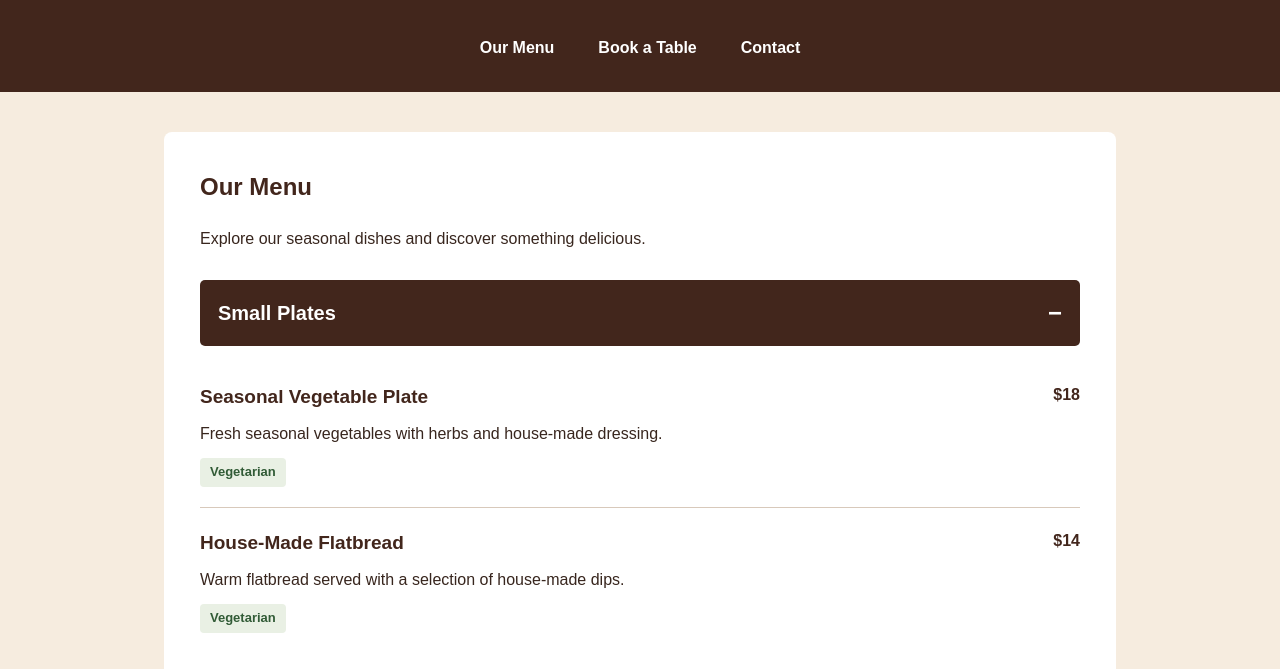
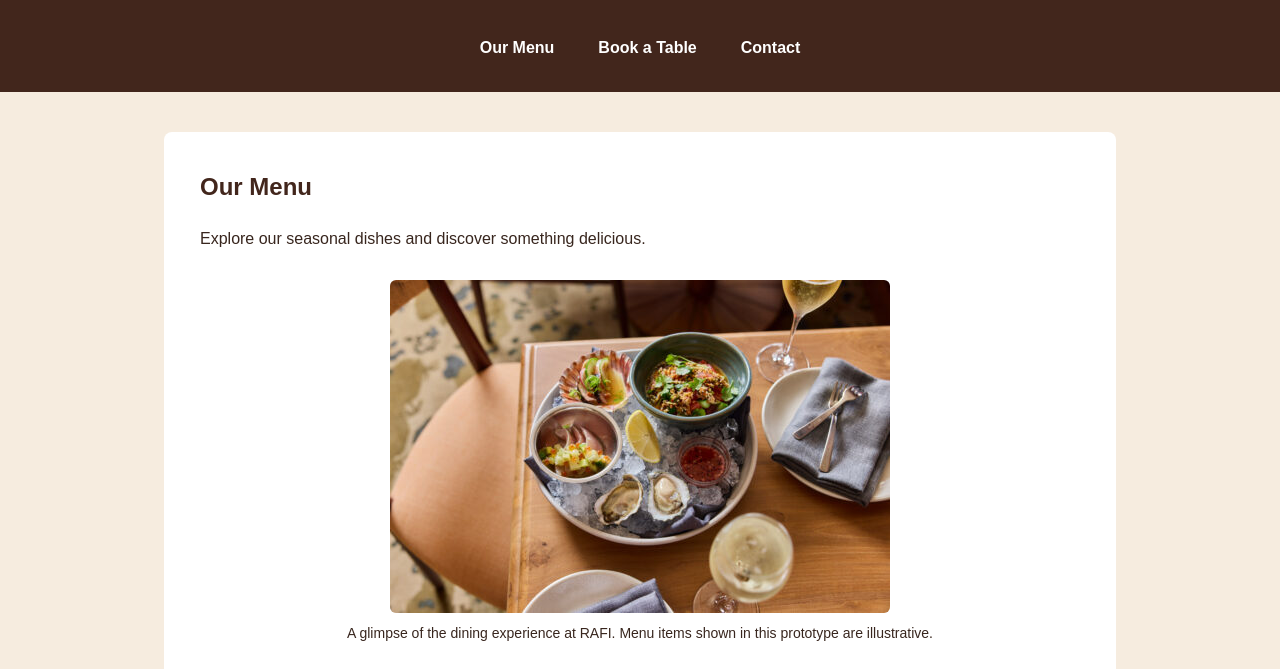
Before and after one commit to JarrahLouis/UED100-RAFI-UX-Prototype, a plain HTML site: page RAFI_Prototype/index.html in a window 1280 px wide. Shown: the part 95-764 px from the top of the page. Drawn offline with Linux system fonts and the light colour scheme.

Commit message:
Add RAFI wireframes, multimedia and final testing evidence

```diff
--- a/RAFI_Prototype/index.html
+++ b/RAFI_Prototype/index.html
@@ -89,6 +89,37 @@
       <p class="menu-intro">
         Explore our seasonal dishes and discover something delicious.
       </p>
+
+
+      <!-- ==========================================
+     MULTIMEDIA INTEGRATION - ENTRY 012
+
+     PURPOSE:
+     Introduce authentic restaurant imagery
+     without adding unnecessary page complexity.
+
+     ACCESSIBILITY:
+     The image includes descriptive alternative
+     text for visitors using screen readers.
+
+     PERFORMANCE:
+     Width and height preserve layout space.
+     Lazy loading defers off-screen image loading.
+     ========================================== -->
+
+      <figure class="menu-feature-image">
+
+        <img src="Assets/RAFI-Seafood-Platter-500x333.jpg"
+          alt="Seafood platter with oysters, prepared seafood, lemon and accompaniments on a restaurant table"
+          width="500" height="333" loading="eager" fetchpriority="high" decoding="async" />
+
+
+        <figcaption>
+          A glimpse of the dining experience at RAFI.
+          Menu items shown in this prototype are illustrative.
+        </figcaption>
+      </figure>
+
 
       <!-- CATEGORY 1: SMALL PLATES -->
       <section class="menu-category" aria-labelledby="small-plates-heading">
--- a/RAFI_Prototype/style.css
+++ b/RAFI_Prototype/style.css
@@ -914,3 +914,37 @@ main .menu-category {
 nav a:hover {
   background-color: var(--color-orange-button);
 }
+
+/* ==========================================
+   SECTION 13: RESTAURANT PHOTOGRAPH
+
+   PURPOSE:
+   Integrate responsive restaurant imagery
+   while preserving the lightweight design.
+
+   ACCESSIBILITY AND PERFORMANCE:
+   - Responsive sizing prevents overflow.
+   - Natural aspect ratio is preserved.
+   - Caption provides additional context.
+   ========================================== */
+
+.menu-feature-image {
+  margin: 0 0 28px;
+}
+
+.menu-feature-image img {
+  display: block;
+  width: 100%;
+  max-width: 500px;
+  height: auto;
+  margin: 0 auto;
+  border-radius: 6px;
+}
+
+.menu-feature-image figcaption {
+  margin-top: 10px;
+  color: var(--color-text);
+  font-size: 14px;
+  line-height: 1.5;
+  text-align: center;
+}
```
Also changed, not shown: RAFI_Prototype/Assets/RAFI-Seafood-Platter-500x333.jpg (added), Testing_Evidence/Lighthouse_Mobile_Initial.png (added), Testing_Evidence/Lighthouse_Mobile_With_Image_Initial.png (added), Testing_Evidence/Lighthouse_Mobile_With_Image_Optimised.png (added), Wireframes/Desktop - RAFI North Sydney.png (added), Wireframes/Mobile - RAFI North Sydney.png (added), 2 other files.
